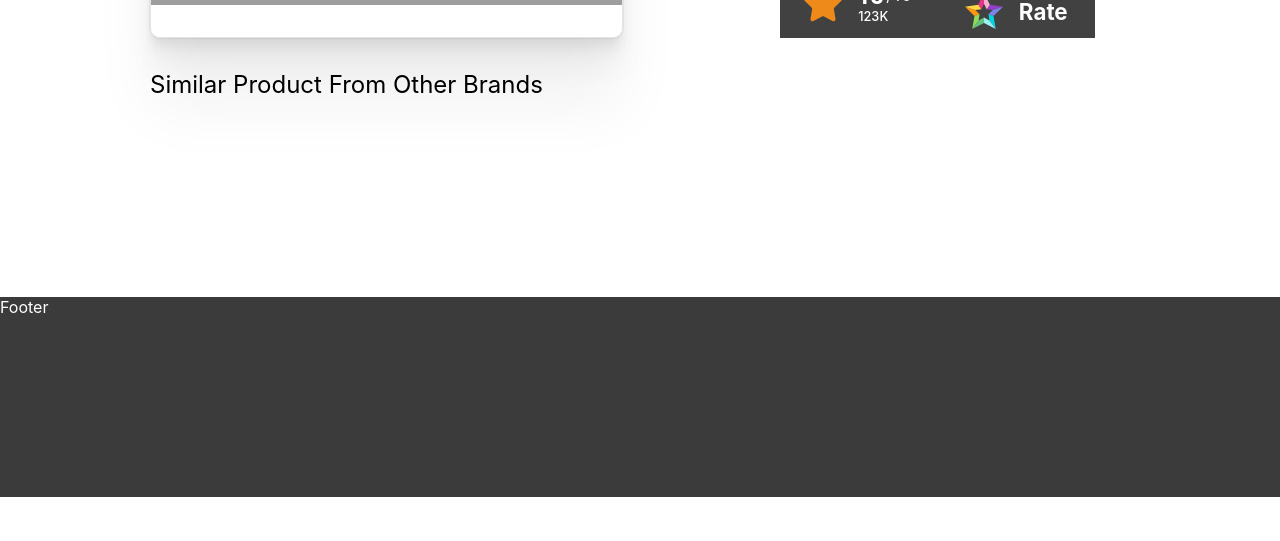
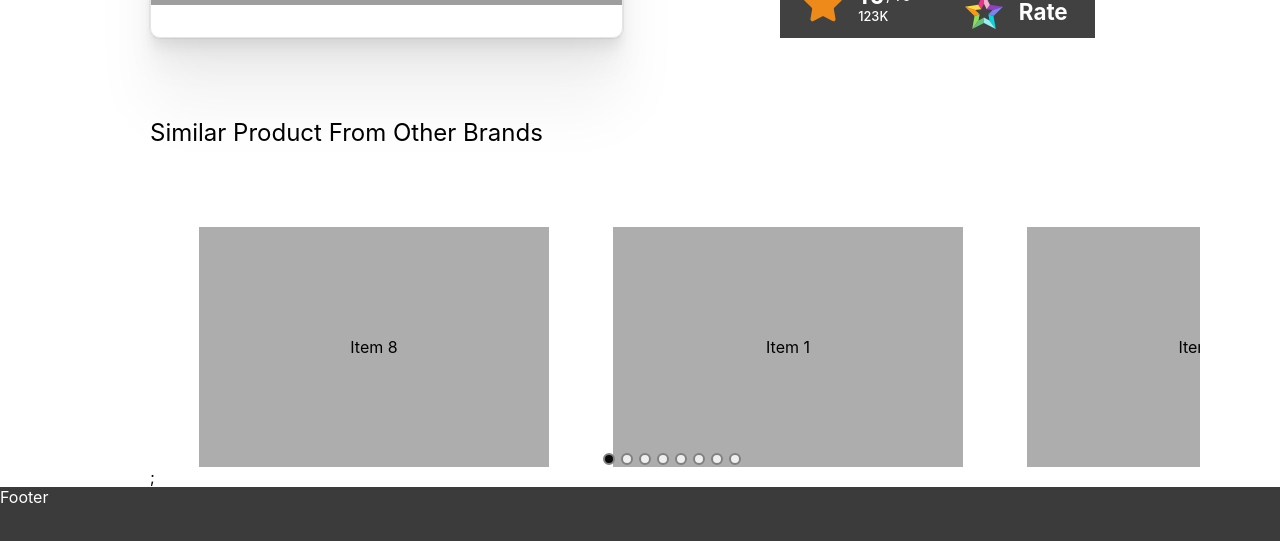
Before and after one commit to MushfiqMashuk/FoodMortem, a Next.js app: page /products/1 in a window 1280 px wide. Shown: the part 583-1124 px from the top of the page. Before the commit the page ends 1080 px from the top, so only its background shows below. Built offline with nearby package versions, Linux system fonts and the light colour scheme; data requests are answered from the project's data file; grey boxes are pictures that could not be loaded.

Commit message:
carousel skeleton setup

```diff
--- a/components/SimilarProduct/index.jsx
+++ b/components/SimilarProduct/index.jsx
@@ -1,10 +1,61 @@
+import Carousel from "react-multi-carousel";
+import "react-multi-carousel/lib/styles.css";
+import styles from "./similarProduct.module.scss";
 
-function SimilarProduct() {
+const responsive = {
+  superLargeDesktop: {
+    // the naming can be any, depends on you.
+    breakpoint: { max: 4000, min: 3000 },
+    items: 5,
+  },
+  desktop: {
+    breakpoint: { max: 3000, min: 1024 },
+    items: 3,
+  },
+  tablet: {
+    breakpoint: { max: 1024, min: 464 },
+    items: 2,
+  },
+  mobile: {
+    breakpoint: { max: 464, min: 0 },
+    items: 1,
+  },
+};
+
+function SimilarProduct({ product }) {
   return (
     <div>
-      <h2>Similar product from other brands</h2>
+      <h2 className={styles.heading_title}>
+        Similar product from other brands
+      </h2>
+      <Carousel
+        swipeable={false}
+        draggable={false}
+        showDots={true}
+        responsive={responsive}
+        ssr={true} // means to render carousel on server-side.
+        infinite={true}
+        keyBoardControl={true}
+        customTransition="transform 300ms ease-in-out"
+        transitionDuration={500}
+        containerClass={styles.carousel_container}
+        removeArrowOnDeviceType={["tablet", "mobile"]}
+        dotListClass="custom-dot-list-style"
+        centerMode={true}
+        itemClass={styles.carousel_list}
+      >
+        <div>Item 1</div>
+        <div>Item 2</div>
+        <div>Item 3</div>
+        <div>Item 4</div>
+        <div>Item 5</div>
+        <div>Item 6</div>
+        <div>Item 7</div>
+        <div>Item 8</div>
+      </Carousel>
+      ;
     </div>
   );
 }
 
-export default SimilarProduct
+export default SimilarProduct;
--- /dev/null
+++ b/components/SimilarProduct/similarProduct.module.scss
@@ -0,0 +1,17 @@
+.carousel_container {
+  height: 15rem;
+}
+
+.heading_title {
+  margin: 5rem 0;
+}
+
+.carousel_list {
+  height: 15rem;
+  width: 10rem;
+  background-color: rgb(173, 173, 173);
+  margin: 2rem;
+  display: flex;
+  justify-content: center;
+  align-items: center;
+}
--- a/package.json
+++ b/package.json
@@ -17,6 +17,7 @@
     "nprogress": "^0.2.0",
     "react": "18.2.0",
     "react-dom": "18.2.0",
+    "react-multi-carousel": "^2.8.2",
     "react-svg-star-rating": "^2.1.2",
     "sass": "^1.54.4",
     "sharp": "^0.30.7",
--- a/pages/products/[productId].jsx
+++ b/pages/products/[productId].jsx
@@ -69,7 +69,7 @@ function SingleProduct({ product }) {
             <ProductImage product={product} />
             <ReviewAnalytics product={product} />
           </div>
-          <SimilarProduct />
+          <SimilarProduct product={product}/>
         </Layout>
       )}
     </>
```
Also changed, not shown: 1 other file (tests, documents, lock files or other folders).
